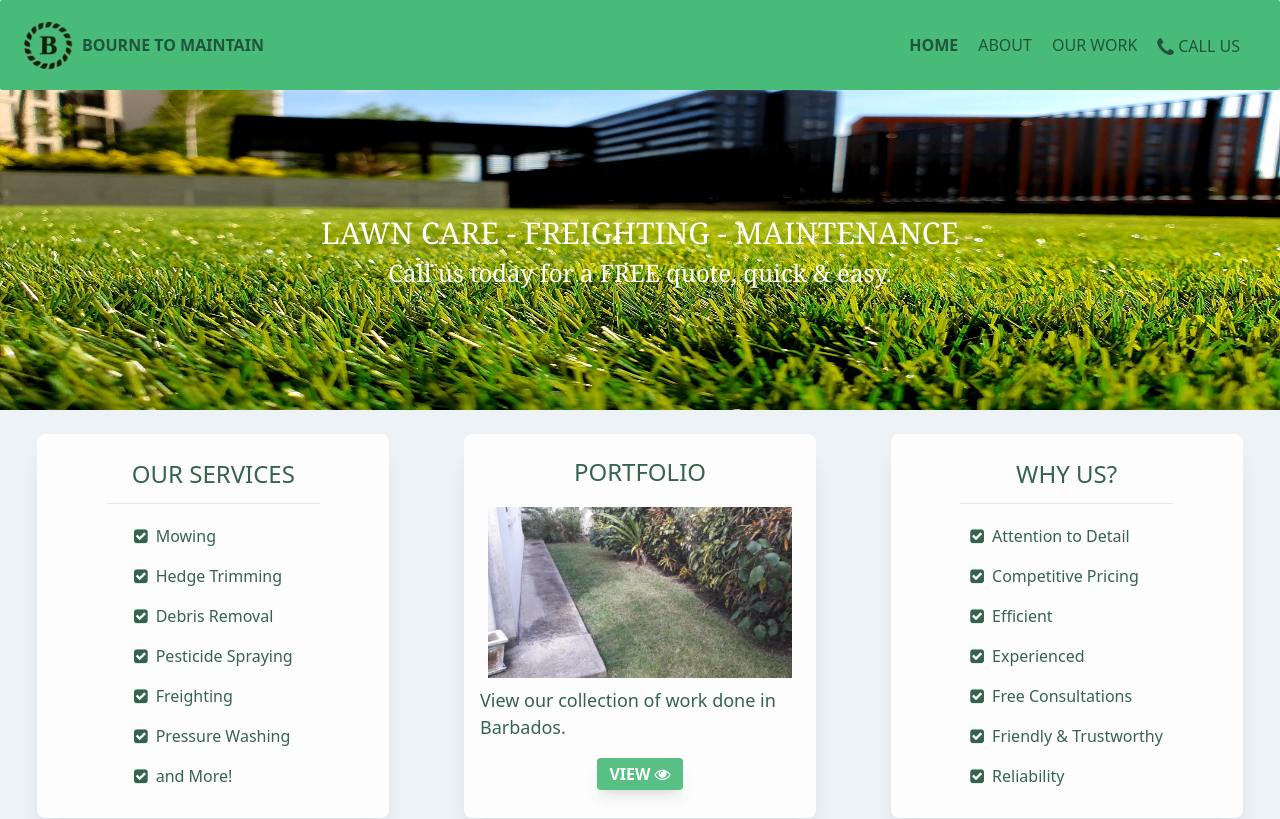
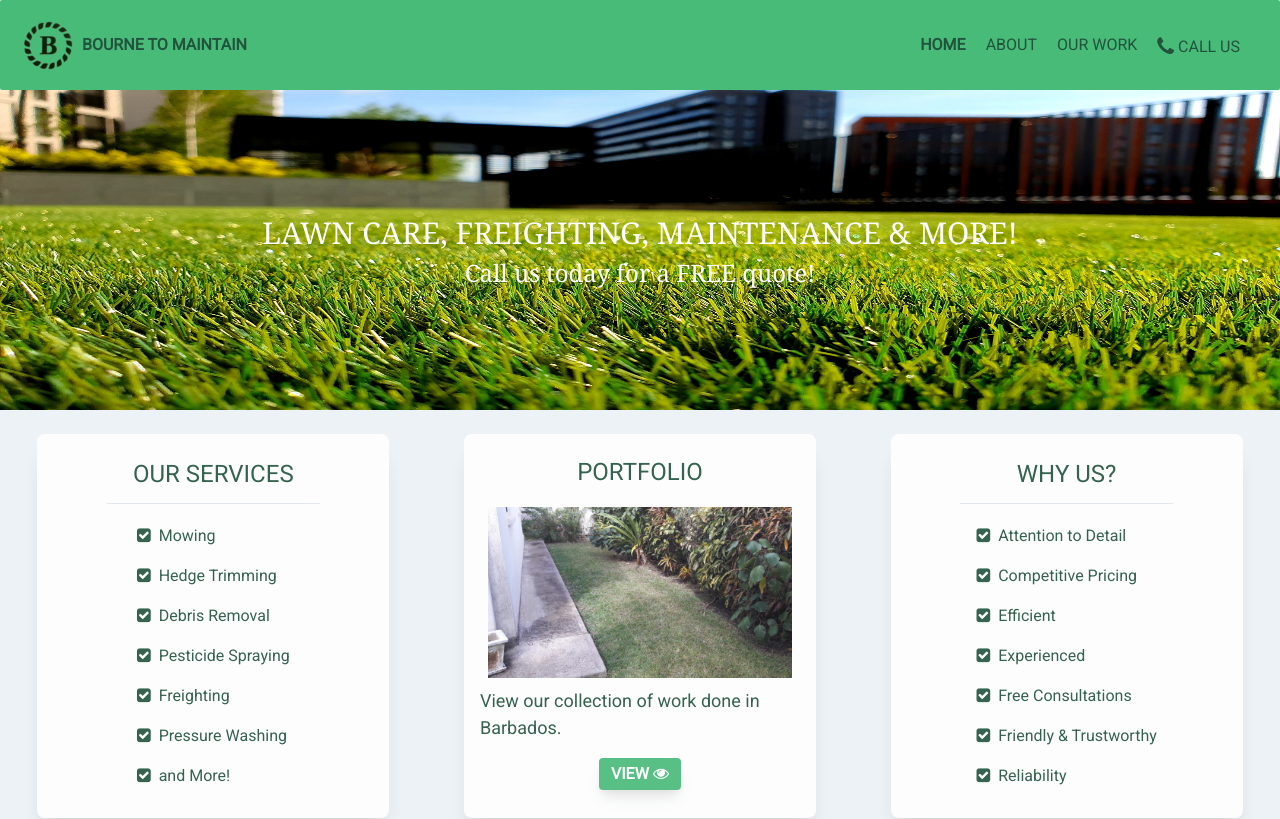
Before and after one commit to dilbourne/BourneToMaintain, a Next.js app: page / in a window 1280 px wide. Shown: the top 819 px of the page. Built offline with nearby package versions, Linux system fonts and the light colour scheme.

Commit message:
add google font Roboto

```diff
--- a/components/Layout.js
+++ b/components/Layout.js
@@ -13,12 +13,14 @@
                     <title>{title}</title>
                     <link rel="icon" href="/favicon.ico" />
                     <link rel="stylesheet" href="https://cdnjs.cloudflare.com/ajax/libs/font-awesome/4.7.0/css/font-awesome.min.css"></link>
+                    <link href="https://fonts.googleapis.com/css2?family=Roboto:wght@300;400&display=swap" rel="stylesheet"></link>
                 </Head>
                 <div className="container bg-gray-200 mx-auto rounded-sm">
                     <Navbar />
                     <Banner
-                        title={'Lawn Care - Freighting - Maintenance'}
-                        description={'Call us today for a FREE quote, quick & easy.'}
+                        title={'Lawn Care, Freighting, Maintenance & More!'}
+                        description={'Call us today for a FREE quote!'}
+                        slogan={`"We maintain your yard like it's our very own."`}
                     />
                     {children}
                 </div>
--- a/styles.css
+++ b/styles.css
@@ -23,5 +23,6 @@
 }
 
 body {
-    background-color: rgb(243, 241, 241)
+    background-color: rgb(243, 241, 241);
+    font-family: 'Roboto', sans-serif;
 }
```
